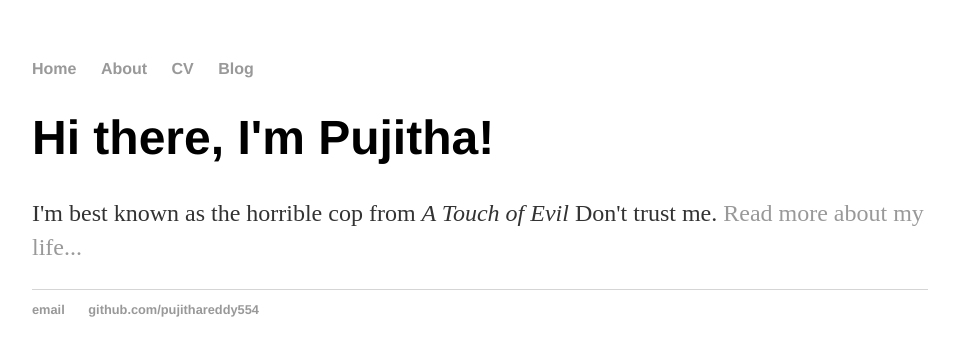
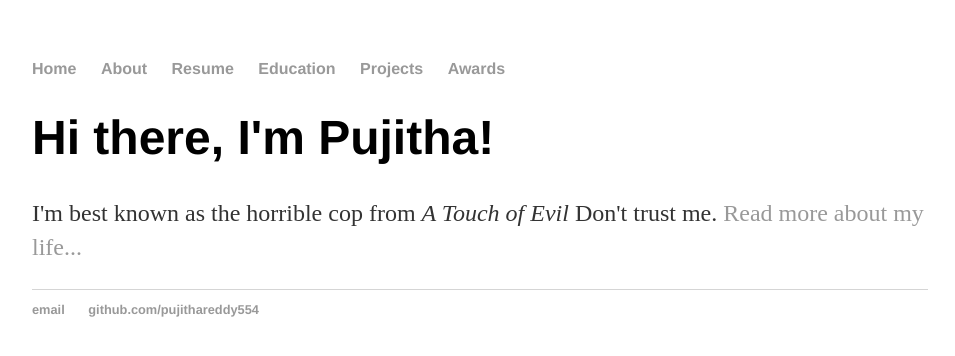
Before and after one commit to pujithareddy554/pujithareddy554.github.io, a Jekyll site: the page built from index.html, in a window 1280 px wide. Shown: the top 356 px of the page, without its empty margins (160-1115 px from the left). Built offline with Jekyll 4.4.1, drawn with Linux system fonts in a browser that asks for light colours.

Commit message:
Update default.html

```diff
--- a/_layouts/default.html
+++ b/_layouts/default.html
@@ -10,8 +10,10 @@
 	    		<ul>
 	        		<li><a href="/">Home</a></li>
 		        	<li><a href="/about">About</a></li>
-	        		<li><a href="/cv">CV</a></li>
-	        		<li><a href="/blog">Blog</a></li>
+	        		<li><a href="/cv">Resume</a></li>
+	        		<li><a href="/blog">Education</a></li>
+				<li><a href="/blog">Projects</a></li>
+				<li><a href="/blog">Awards</a></li>
 	    		</ul>
 			</nav>
 			<div class="container">
```
